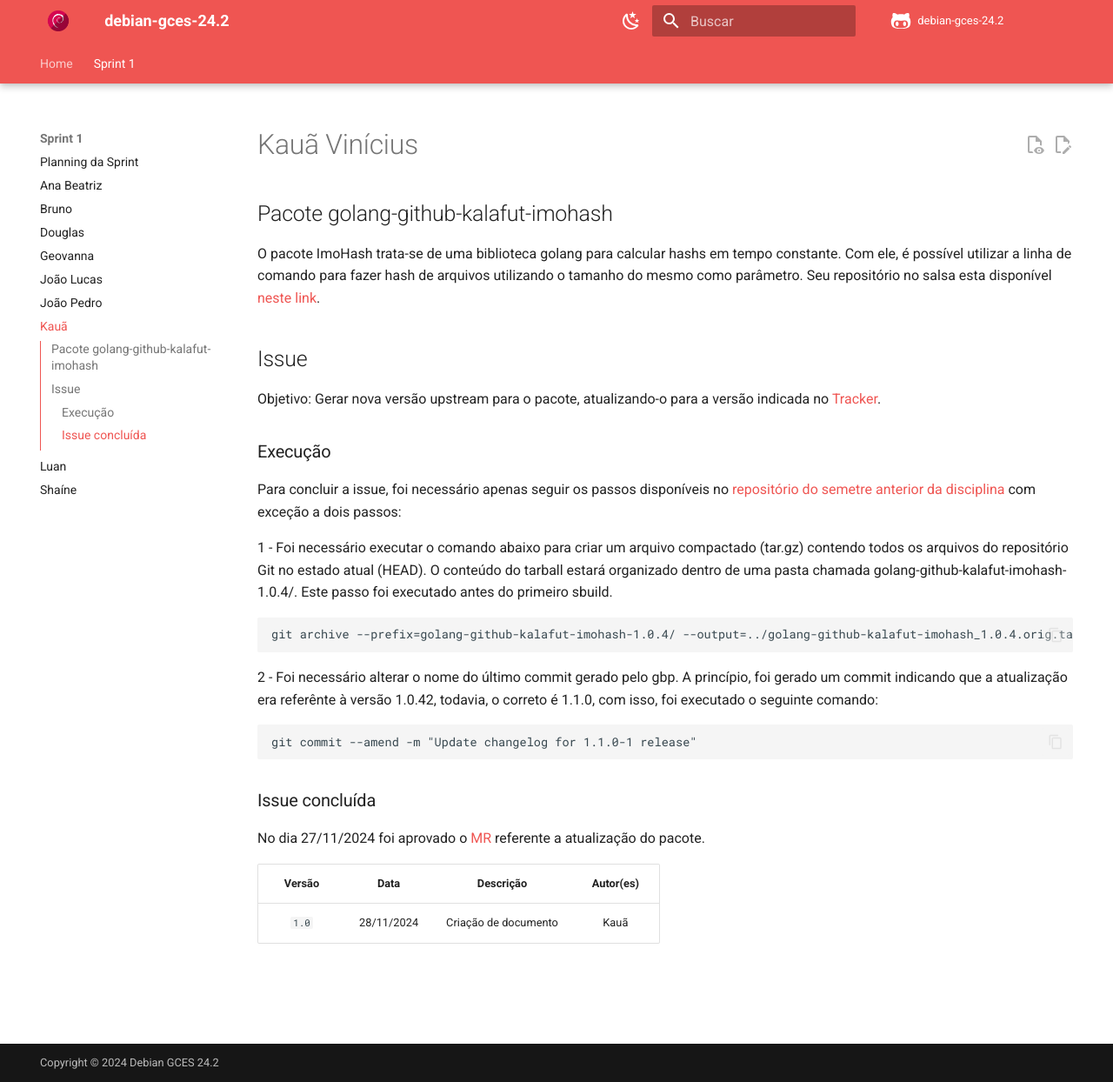
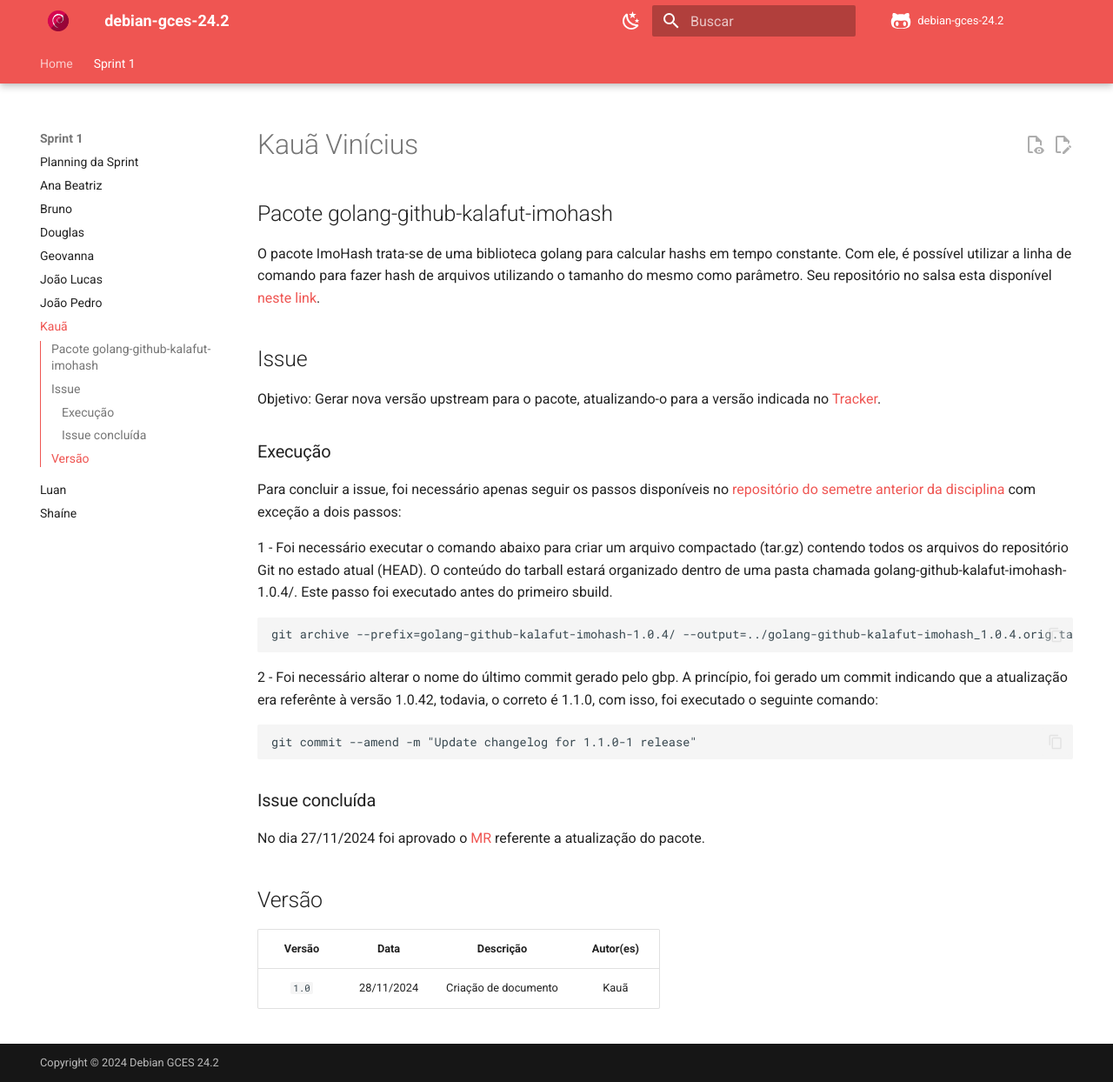
Before and after one commit to gitbmvb/debian-gces-24.2, an MkDocs documentation site: the page built from docs/sprint1/kaua1.md, in a window 1280 px wide and 1244 px high. Shown: the whole window at 87% size. Built offline with MkDocs 1.6.1 and Material for MkDocs 9.7.7, drawn with Linux system fonts in a browser that asks for light colours; comment, search, counter and statistics services are not loaded.

Commit message:
Melhorando documento

```diff
--- a/docs/sprint1/kaua1.md
+++ b/docs/sprint1/kaua1.md
@@ -27,6 +27,7 @@ git commit --amend -m "Update changelog for 1.1.0-1 release"
 ### Issue concluída
 No dia 27/11/2024 foi aprovado o [MR](https://salsa.debian.org/go-team/packages/golang-github-kalafut-imohash/-/merge_requests/2) referente a atualização do pacote.
 
+## Versão
 
 | Versão |    Data    |         Descrição          |  Autor(es)  |
 | :----: | :--------: | :------------------------: | :---------: |
```
